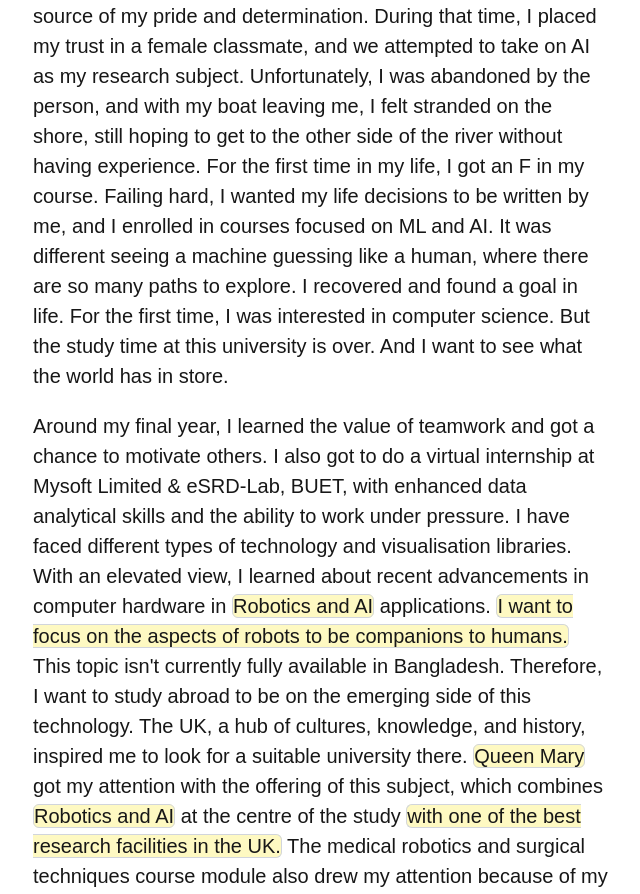
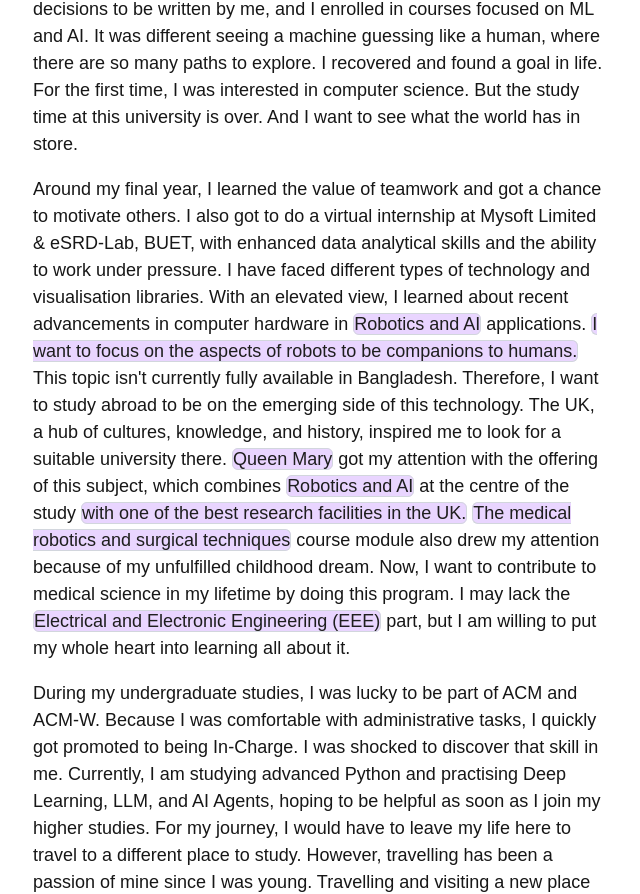
Before and after one commit to IAFahim/web_me, a Next.js app: page / in a window 1280 px wide. Shown: the part 1027-1921 px from the top of the page, without its empty margins (319-959 px from the left). Built offline with nearby package versions, Linux system fonts and the light colour scheme.

Commit message:
Fixed course hightlight

```diff
--- a/src/Components/TextCycleOnHold.tsx
+++ b/src/Components/TextCycleOnHold.tsx
@@ -13,7 +13,7 @@ export default function TextCycleOnHold({
                                             text,
                                             title,
                                             action,
-                                            holdDelay = 400, // Default hold delay
+                                            holdDelay = 250, // Default hold delay
                                             className = "swap_on_hold animate-pulse", // Default class name
                                         }: TextCycleOnHoldProps) {
     const holdTimer = useRef<NodeJS.Timeout>(null);
--- a/src/app/(root)/PersonalStatement.tsx
+++ b/src/app/(root)/PersonalStatement.tsx
@@ -1,4 +1,3 @@
-/* eslint-disable react/no-unescaped-entities */
 "use client"
 import TextCycleOnHold from "@/Components/TextCycleOnHold";
 import useTextCycle from "@/Components/useTextCycle";
@@ -30,12 +29,20 @@ export default function PersonalStatement() {
 
     const universityNameCycle = useTextCycle([
         "Queen Mary",
+        "City",
+        "Kingston",
         "Greenwich",
+        "Brunel"
     ]);
+
+    const courseThatDrewAttention = useTextCycle([
+        "The medical robotics and surgical techniques",
+
+    ])
 
     const lackingPartCycle = useTextCycle([
         "Electrical and Electronic Engineering (EEE)",
-        "Pharmaceutical",
+        "Chemistry and Pharmaceutical Sciences",
     ]);
 
 
@@ -54,9 +61,7 @@ export default function PersonalStatement() {
                     text={childHoodLinkCycle.currentText}
                     title={childHoodLinkCycle.title}
                     action={childHoodLinkCycle.cycleToNextText}/> As
-                    a quiet child, I
-                    spent hours
-                    imagining a beautiful world around me, which stayed with me into
+                    a quiet child, I spent hours imagining a beautiful world around me, which stayed with me into
                     adulthood. At a young age, I was pretty athletic and enjoyed playing badminton and cricket.
                     Still, I couldn't continue due to disciplinary action from my parents, as I used to get lost in
                     those
@@ -94,13 +99,10 @@ export default function PersonalStatement() {
                 </p>
                 <p>
                     Around my final year, I learned the value of teamwork and got a chance to motivate others. I also
-                    got to
-                    do a virtual internship at Mysoft Limited & eSRD-Lab, BUET, with enhanced data analytical skills and
-                    the
-                    ability to work under pressure. I have faced different types of technology and visualisation
-                    libraries.
-                    With an elevated view, I learned about recent advancements in computer hardware
-                    in <TextCycleOnHold
+                    got to do a virtual internship at Mysoft Limited & eSRD-Lab, BUET, with enhanced data analytical
+                    skills and the ability to work under pressure. I have faced different types of technology and
+                    visualisation libraries. With an elevated view, I learned about recent advancements in computer
+                    hardware in <TextCycleOnHold
                     text={universitySubjectCycle.currentText}
                     title={universitySubjectCycle.title}
                     action={universitySubjectCycle.cycleToNextText}/> applications. <TextCycleOnHold
@@ -120,10 +122,12 @@ export default function PersonalStatement() {
                     the centre of the study <TextCycleOnHold
                     text={universityOneOfTheBestCycle.currentText}
                     title={universityOneOfTheBestCycle.title}
-                    action={universityOneOfTheBestCycle.cycleToNextText}/> The
-                    medical robotics and surgical techniques course module also drew my attention because of my
-                    unfulfilled childhood dream. Now, I want to contribute to medical science in my lifetime by doing
-                    this program. I may lack
+                    action={universityOneOfTheBestCycle.cycleToNextText}/> <TextCycleOnHold
+                    text={courseThatDrewAttention.currentText}
+                    title={courseThatDrewAttention.title}
+                    action={courseThatDrewAttention.cycleToNextText}/> course
+                    module also drew my attention because of my unfulfilled childhood dream. Now, I want to contribute
+                    to medical science in my lifetime by doing this program. I may lack
                     the <TextCycleOnHold
                     text={lackingPartCycle.currentText}
                     title={lackingPartCycle.title}
@@ -132,25 +136,15 @@ export default function PersonalStatement() {
                 </p>
                 <p>
                     During my undergraduate studies, I was lucky to be part of ACM and ACM-W. Because I was comfortable
-                    with
-                    administrative tasks, I quickly got promoted to being In-Charge. I was shocked to discover that
-                    skill in
-                    me.
-                    Currently, I am studying advanced Python and practising Deep Learning, LLM, and AI Agents, hoping to
-                    be
-                    helpful as soon as I join my higher studies. For my journey, I would have to leave my life here to
-                    travel to
-                    a different place to study. However, travelling has been a passion of mine since I was young.
-                    Travelling
-                    and
-                    visiting a new place always gives me a rush of lasting happiness, a thing I learned by going to
-                    every
-                    corner
-                    of my homeland and a few other places. Given the chance, I would be a valuable student at your
-                    university
-                    and get the required skills and mentorship. I am eager to get the opportunity to be a part of this
-                    next
-                    generation of human achievement.
+                    with administrative tasks, I quickly got promoted to being In-Charge. I was shocked to discover that
+                    skill in me. Currently, I am studying advanced Python and practising Deep Learning, LLM, and AI
+                    Agents, hoping to be helpful as soon as I join my higher studies. For my journey, I would have to
+                    leave my life here to travel to a different place to study. However, travelling has been a passion
+                    of mine since I was young. Travelling and visiting a new place always gives me a rush of lasting
+                    happiness, a thing I learned by going to every corner of my homeland and a few other places. Given
+                    the chance, I would be a valuable student at your university and get the required skills and
+                    mentorship. I am eager to get the opportunity to be a part of this next generation of human
+                    achievement.
                 </p>
             </div>
         </>
--- a/src/app/globals.css
+++ b/src/app/globals.css
@@ -27,14 +27,13 @@ body {
 
 p {
     margin-bottom: 1em;
-    font-size: 1.25em;
+    font-size: 1.125em;
 }
-
 
 @layer utilities {
     .swap_on_hold {
         @apply inline  border border-gray-300 rounded-md cursor-pointer
-        bg-yellow-100 hover:bg-blue-200 hover:border-blue-400 transition-colors duration-200
+        bg-purple-200 hover:bg-pink-200 hover:border-pink-400 transition-colors duration-200
     }
 
     .heading {
```
